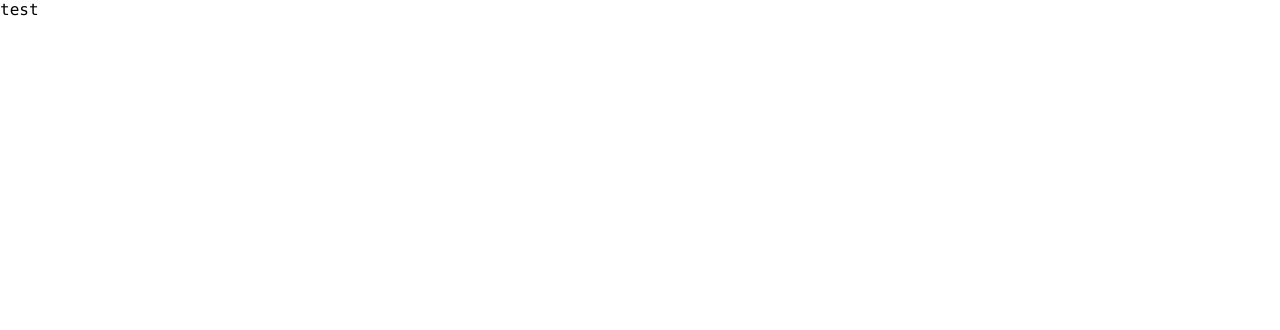
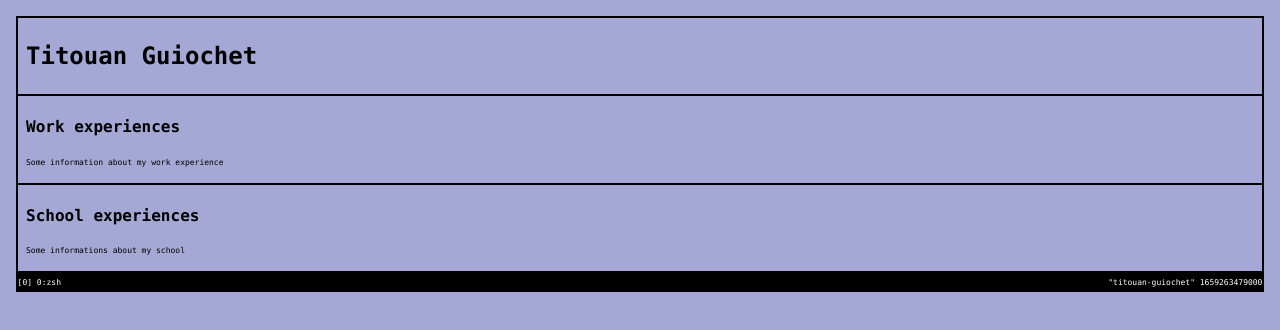
Before and after one commit to PeuTit/tmux-cv, a React (Create React App) app: page / in a window 1280 px wide. Shown: the top 330 px of the page. Built offline with nearby package versions, Linux system fonts and the light colour scheme.

Commit message:
First prototype

```diff
--- a/src/App.tsx
+++ b/src/App.tsx
@@ -1,10 +1,79 @@
 import React from 'react';
+import styled from 'styled-components'
 
 function App() {
+  const Title = styled.h1`
+    color: black;
+    font-size: 1.5em;
+    font-weight: bold;
+  `;
+
+  const Border = styled.div`
+    margin: 1rem 1rem 0 1rem;
+    border: 0.1rem solid black;
+    display: flex;
+    justify-content: center;
+    flex-direction: column;
+  `;
+
+  const BottomBanner = styled.div`
+    margin: 0 1rem 0 1rem;
+    padding: 0.1rem;
+    background-color: #000000;
+    height: 1rem;
+    display: flex;
+    justify-content: space-between;
+    align-items: center;
+  `;
+
+  const BannerText = styled.p`
+    color: #ffffff;
+    font-size: 0.5rem;
+  `;
+
+  const Pane = styled.div`
+    border: 0.1rem solid black;
+    display: flex;
+    justify-content: center;
+    flex-direction: column;
+    padding: 0.5rem;
+  `;
+
+  const PaneTitle = styled.h2`
+    font-size: 1em;
+    font-weight: italic;
+  `;
+
+  const PaneText = styled.p`
+    font-size: 0.5em;
+  `;
+
   return (
-    <div className="App">
-        test
-    </div>
+    <>
+      <Border>
+        <Pane>
+          <Title>
+            Titouan Guiochet
+          </Title>
+        </Pane>
+        <Pane>
+          <PaneTitle>Work experiences</PaneTitle>
+          <PaneText>Some information about my work experience</PaneText>
+        </Pane>
+        <Pane>
+          <PaneTitle>School experiences</PaneTitle>
+          <PaneText>Some informations about my school</PaneText>
+        </Pane>
+      </Border>
+      <BottomBanner>
+        <BannerText>
+          [0] 0:zsh
+        </BannerText>
+        <BannerText>
+          "titouan-guiochet" {Date.now()}
+        </BannerText>
+      </BottomBanner>
+    </>
   );
 }
 
--- a/src/index.css
+++ b/src/index.css
@@ -5,4 +5,5 @@ body {
   -moz-osx-font-smoothing: grayscale;
   font-family: source-code-pro, Menlo, Monaco, Consolas, 'Courier New',
     monospace;
+  background-color: rgb(165, 168, 212);
 }
```
